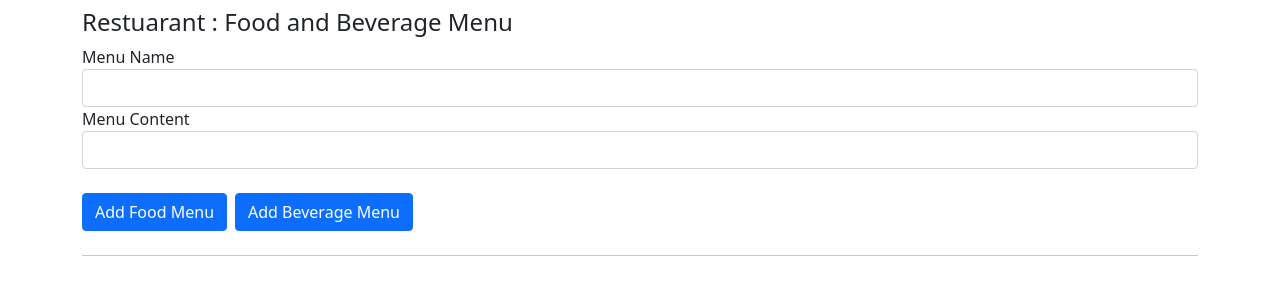
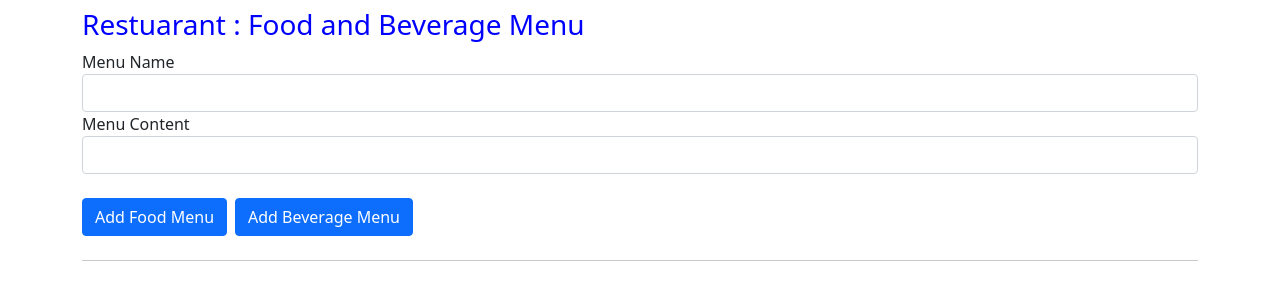
Before and after one commit to twcstk/fb-menu, an Angular app: page / in a window 1280 px wide. Shown: the top 300 px of the page. Built offline with nearby package versions, Linux system fonts and the light colour scheme.

Commit message:
View Encapsulated

```diff
--- a/src/app/app.component.css
+++ b/src/app/app.component.css
@@ -1,3 +1,3 @@
-div.card-subtitle {
+p {
   color: blue;
 }
--- a/src/app/app.component.html
+++ b/src/app/app.component.html
@@ -1,7 +1,9 @@
 <div class="container">
   <div class="row mt-2 mb-4">
     <div class="col-12">
-      <h4>Restuarant : Food and Beverage Menu</h4>
+      <p class="h3">
+        Restuarant : Food and Beverage Menu</p>
+
       <label>Menu Name</label>
       <input type="text" class="form-control" [(ngModel)]="newMenuName" />
       <label>Menu Content</label>
@@ -28,12 +30,12 @@
           >
             {{ item.content }}
           </div>
-          <div
+          <p
             class="card-subtitle fst-italic"
             *ngIf="item.type === 'Beverage'"
           >
             {{ item.content }}
-          </div>
+          </p>
         </div>
       </div>
     </div>
```
